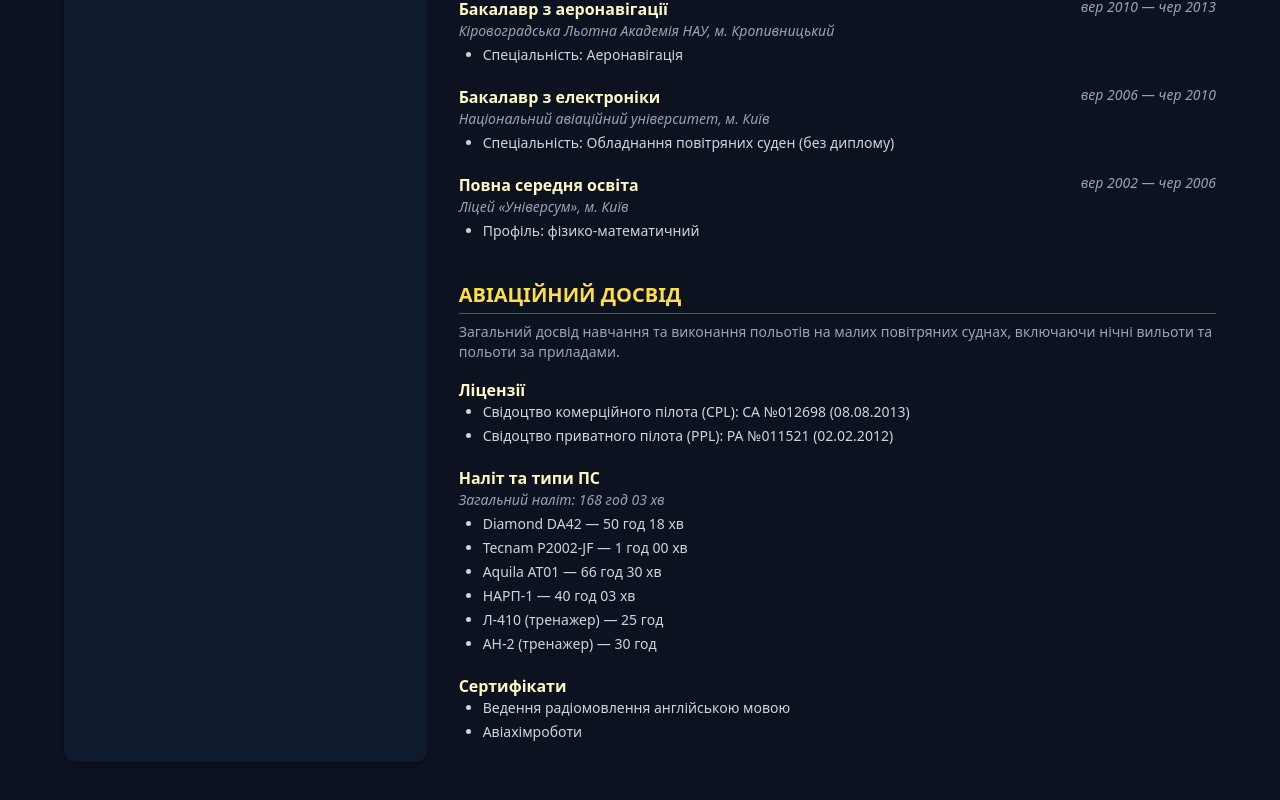
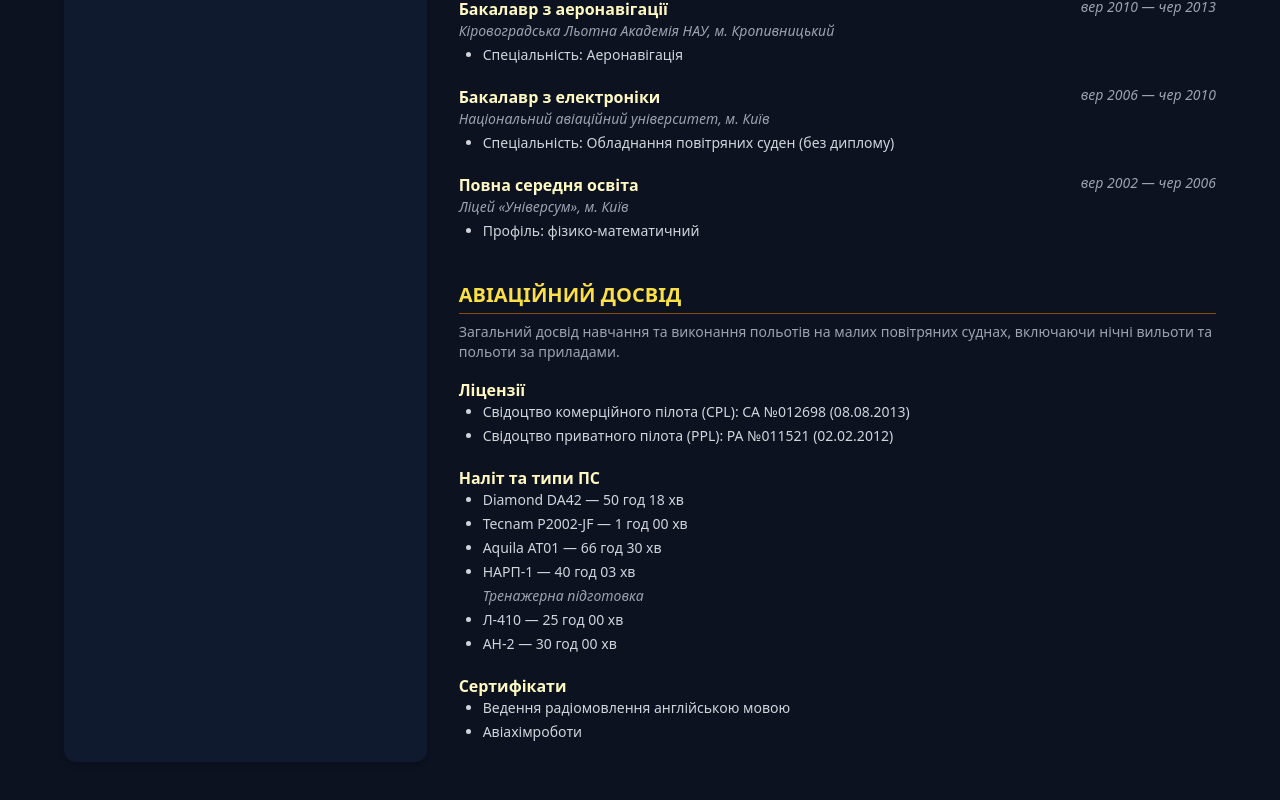
Before and after one commit to OKchesterOK/cv-landing, a React (Vite) app: page / in a window 1280 px wide. Shown: the part 1206-2006 px from the top of the page. Built offline with nearby package versions, Linux system fonts and the light colour scheme.

Commit message:
Update App.jsx

```diff
--- a/src/App.jsx
+++ b/src/App.jsx
@@ -145,7 +145,7 @@ export default function App() {
               'Свідоцтво приватного пілота (PPL): РА №011521 (02.02.2012)'
             ]} />
 
-            <ListItem
+{/*             <ListItem
               title="Наліт та типи ПС"
               subtitle="Загальний наліт: 168 год 03 хв"
              bullets={[
@@ -155,7 +155,22 @@ export default function App() {
               'НАРП-1 — 40 год 03 хв',
               'Л-410 (тренажер) — 25 год',
               'АН-2 (тренажер) — 30 год'
-            ]} />
+            ]} /> */}
+            <ListItem title="Наліт та типи ПС">
+              <ul className="list-disc pl-6 text-sm text-gray-300 space-y-1">
+                <li>Diamond DA42 — 50 год 18 хв</li>
+                <li>Tecnam P2002-JF — 1 год 00 хв</li>
+                <li>Aquila AT01 — 66 год 30 хв</li>
+                <li>НАРП-1 — 40 год 03 хв</li>
+                <li className="!list-none mt-2">
+                  <span className="text-sm italic text-gray-400">
+                    Тренажерна підготовка
+                  </span>
+                </li>
+                <li>Л-410 — 25 год 00 хв</li>
+                <li>АН-2 — 30 год 00 хв</li>
+              </ul>
+            </ListItem>
 
             <ListItem
               title="Сертифікати"
```
